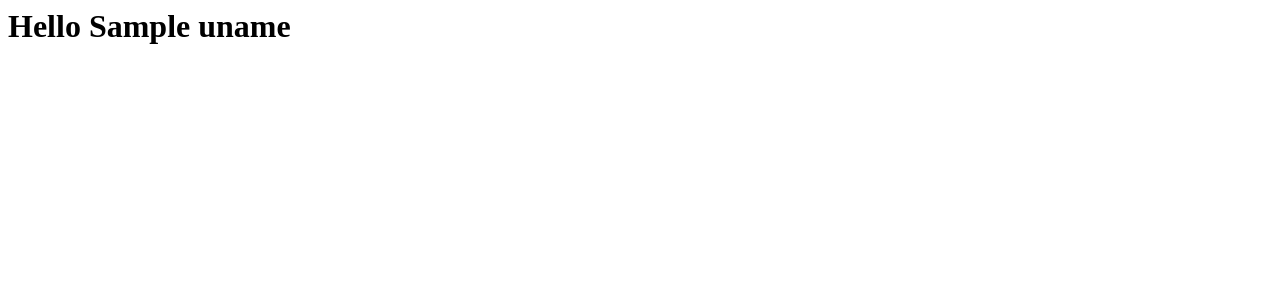
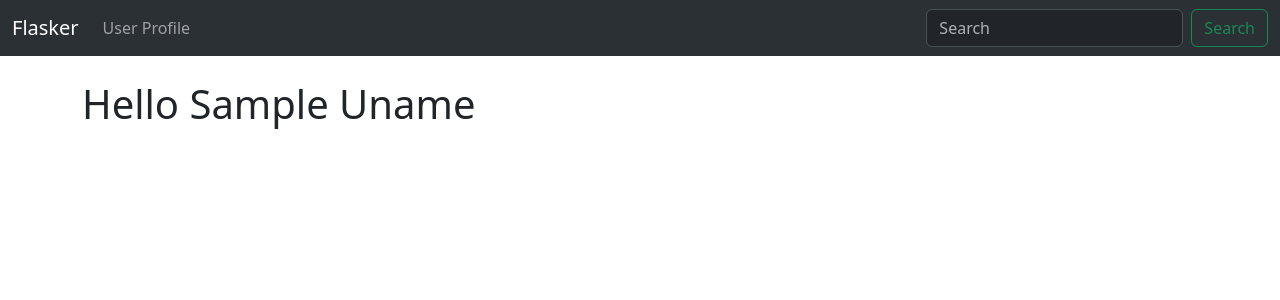
Before and after one commit to Ninjasri98/Flask-Blog, a Flask app: template templates/user.html in a window 1280 px wide. Shown: the top 300 px of the page. Run offline with Flask 3, Linux system fonts and the light colour scheme; the template is opened without the code that fills it: most values are stand-ins (such as "Sample title", 1, 10 or a date in 2020).

Commit message:
created base.html

```diff
--- /dev/null
+++ b/templates/base.html
@@ -0,0 +1,19 @@
+<!doctype html>
+<html lang="en">
+  <head>
+    <meta charset="utf-8">
+    <meta name="viewport" content="width=device-width, initial-scale=1">
+    <title>Flasker</title>
+    <link href="https://cdn.jsdelivr.net/npm/bootstrap@5.3.3/dist/css/bootstrap.min.css" rel="stylesheet" integrity="sha384-QWTKZyjpPEjISv5WaRU9OFeRpok6YctnYmDr5pNlyT2bRjXh0JMhjY6hW+ALEwIH" crossorigin="anonymous">
+  </head>
+  <body>
+    {% include 'navbar.html' %}
+    <br>
+    <div class="container">
+        {% block content %}
+        {% endblock %}
+    </div>
+
+    <script src="https://cdn.jsdelivr.net/npm/bootstrap@5.3.3/dist/js/bootstrap.bundle.min.js" integrity="sha384-YvpcrYf0tY3lHB60NNkmXc5s9fDVZLESaAA55NDzOxhy9GkcIdslK1eN7N6jIeHz" crossorigin="anonymous"></script>
+  </body>
+</html>
--- a/templates/index.html
+++ b/templates/index.html
@@ -1,3 +1,5 @@
+{% extends 'base.html' %}
+{% block content %}
     <h1>Hello World!!</h1>
     <p>This is so cool and so much funn
     </p>
@@ -8,3 +10,4 @@
 
         {{i}}<br>
     {% endfor %}
+{% endblock %}
--- /dev/null
+++ b/templates/navbar.html
@@ -0,0 +1,23 @@
+<nav class="navbar navbar-expand-lg bg-body-tertiary" data-bs-theme="dark">
+    <div class="container-fluid">
+      <a class="navbar-brand" href="{{ url_for( 'index')}}">Flasker</a>
+      <button class="navbar-toggler" type="button" data-bs-toggle="collapse" data-bs-target="#navbarNavDropdown" aria-controls="navbarNavDropdown" aria-expanded="false" aria-label="Toggle navigation">
+        <span class="navbar-toggler-icon"></span>
+      </button>
+      <div class="collapse navbar-collapse" id="navbarNavDropdown">
+        <ul class="navbar-nav">
+
+          <li class="nav-item">
+            <a class="nav-link" href="{{ url_for('user',name='John')}}">User Profile</a>
+          </li>
+
+
+
+        </ul>
+      </div>
+      <form class="d-flex" role="search">
+        <input class="form-control me-2" type="search" placeholder="Search" aria-label="Search">
+        <button class="btn btn-outline-success" type="submit">Search</button>
+      </form>
+    </div>
+  </nav>
--- a/templates/user.html
+++ b/templates/user.html
@@ -1 +1,4 @@
-<h1>Hello  {{uname | capitalize}}</h1>
+{% extends 'base.html' %}
+{% block content %}
+    <h1>Hello  {{uname | title}}</h1>
+{% endblock %}
```
Also changed, not shown: templates/404.html (+8 -5 lines), templates/500.html (+8 -5 lines). Lines whose indentation alone changed are shown as unchanged.
